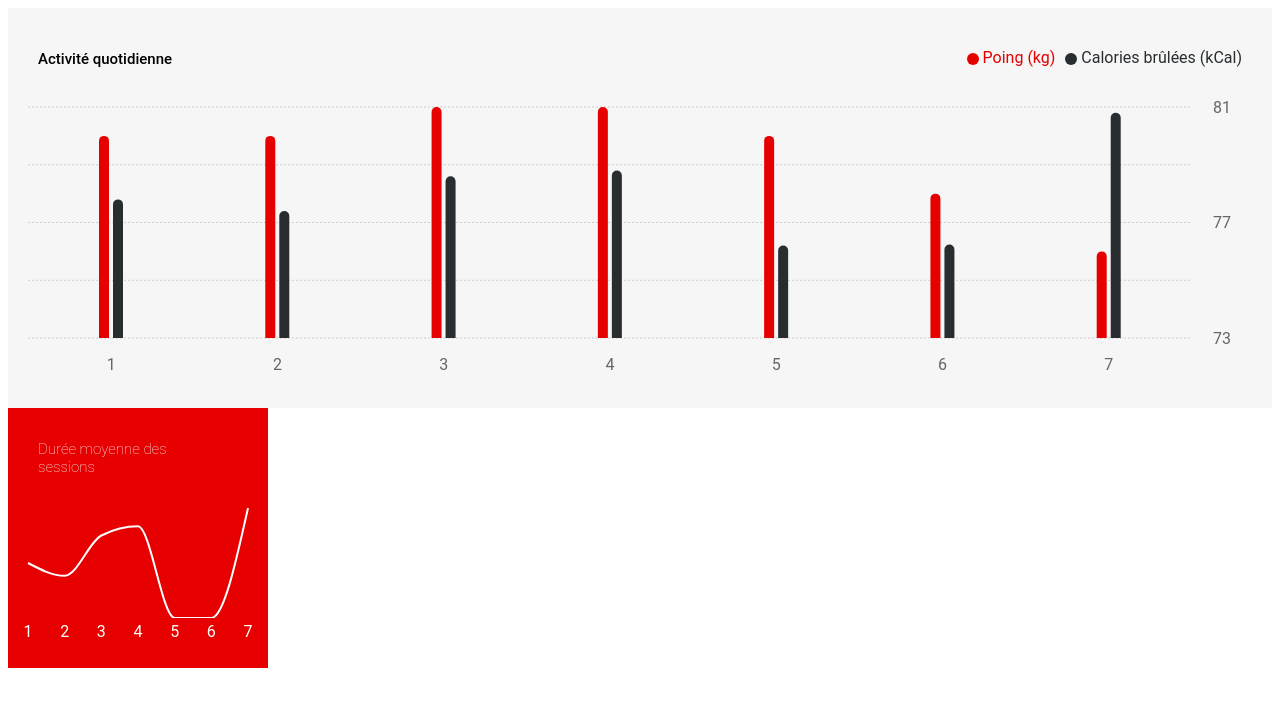
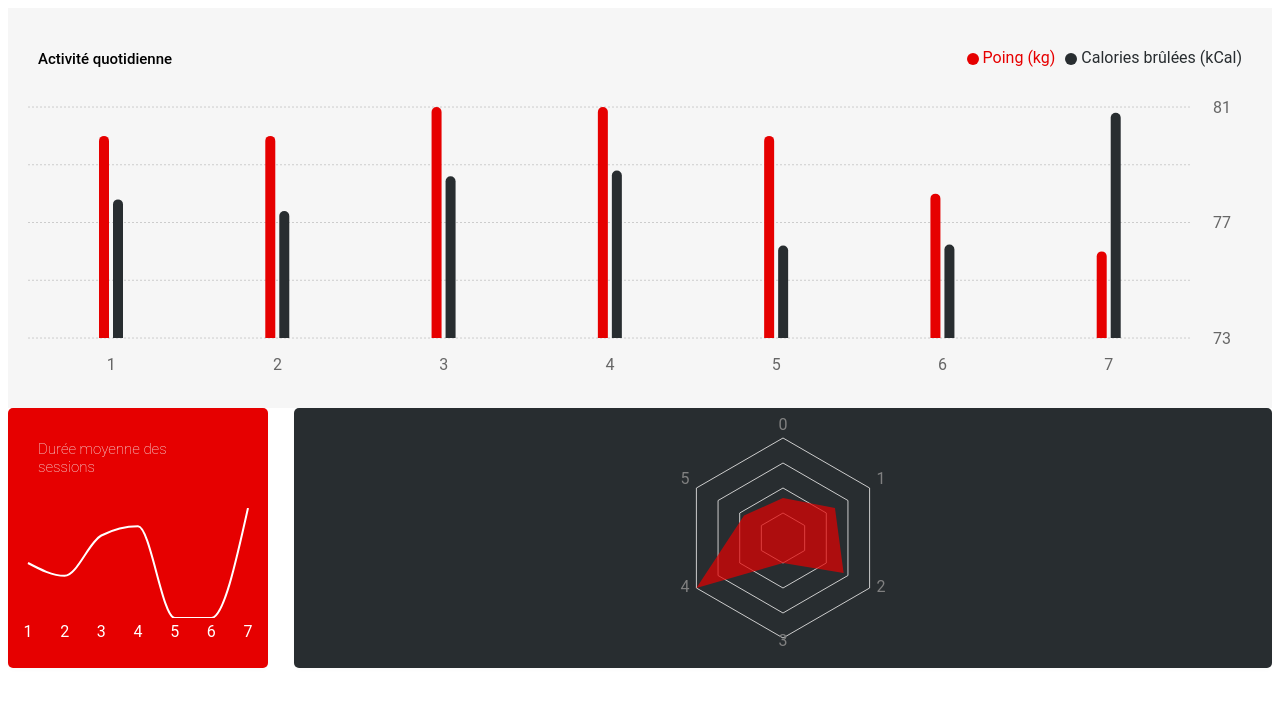
Before and after one commit to milonte/SportSee, a React (Create React App) app: page /12 in a window 1280 px wide. Shown: the top 706 px of the page. Built offline with nearby package versions, Linux system fonts and the light colour scheme.

Commit message:
feat: performance

```diff
--- a/src/App.tsx
+++ b/src/App.tsx
@@ -8,6 +8,7 @@ import { UserActivityDatasInterface } from './models/UserActivityDatasInterface'
 import { UserSessionDatasInterface } from './models/UserSessionDatasInterface';
 import { UserPerformanceDatasInterface } from './models/UserPerformanceDatasInterface';
 import Session from './components/Session';
+import Performance from './components/Performance';
 
 /**
  * Default App function
@@ -43,7 +44,10 @@ export default function App() {
   return (
     <div className="App">
       <Activity data={userActivities} />
-      <Session data={userAverageSessions} />
+      <div className='datas-container'>
+        <Session data={userAverageSessions} />
+        <Performance data={userPerformances} />
+      </div>
     </div>
   );
 }
--- /dev/null
+++ b/src/components/Performance.tsx
@@ -0,0 +1,25 @@
+import '../styles/components/performance.scss';
+import { PolarAngleAxis, PolarGrid, Radar, RadarChart, ResponsiveContainer } from "recharts";
+
+export default function Perfomance(data: any) {
+    const performances = data.data.data;
+    const kinds = data.data.kind;
+    console.log(kinds)
+
+    const formatKind = (x: any) => {
+        console.log(x)
+        return x;
+    }
+
+    return (
+        <div id="performances">
+            <ResponsiveContainer width="100%" height="100%" minHeight="200px">
+                <RadarChart cx="50%" cy="50%" outerRadius="80%" data={performances}>
+                    <PolarGrid gridType="polygon" radialLines={false} />
+                    <PolarAngleAxis />
+                    <Radar name="Mike" dataKey="value" fill="#E60000" fillOpacity={0.7} />
+                </RadarChart>
+            </ResponsiveContainer>
+        </div>
+    );
+}
--- a/src/styles/app.scss
+++ b/src/styles/app.scss
@@ -3,4 +3,18 @@
 body {
     background-color: white;
     font-family: config.$font-family;
+
+    .datas-container {
+        display: flex;
+        flex-direction: row;
+        gap: 2%;
+        flex-wrap: nowrap;
+
+        #sessions,
+        #performances {
+            box-shadow: 0px 2px 4px rgba(0, 0, 0, 0.0212249);
+            border-radius: 5px;
+            flex: 1 1 auto;
+        }
+    }
 }
--- /dev/null
+++ b/src/styles/components/performance.scss
@@ -0,0 +1,7 @@
+@use '../_config.scss';
+
+
+#performances {
+
+    background-color: #282D30;
+}
```
